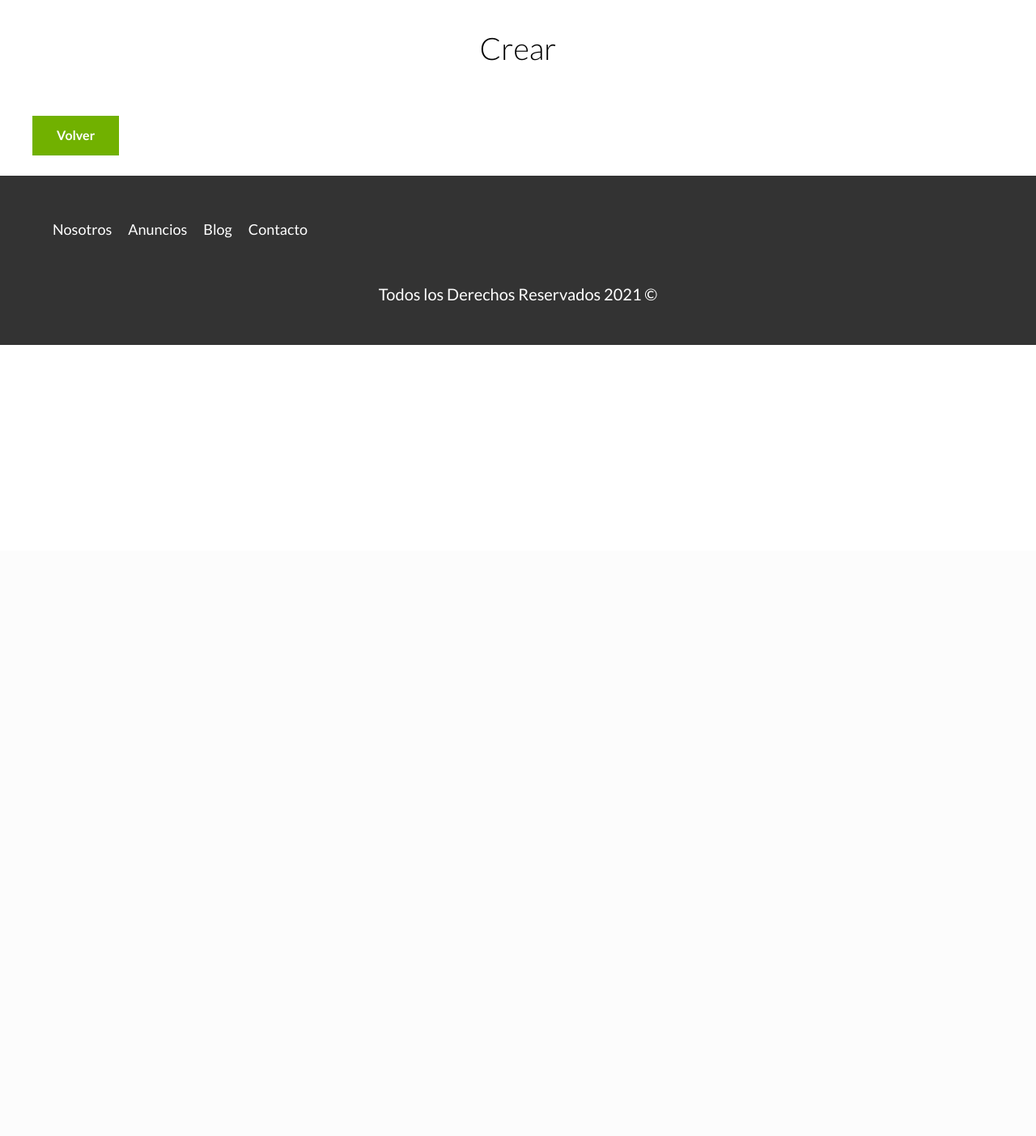
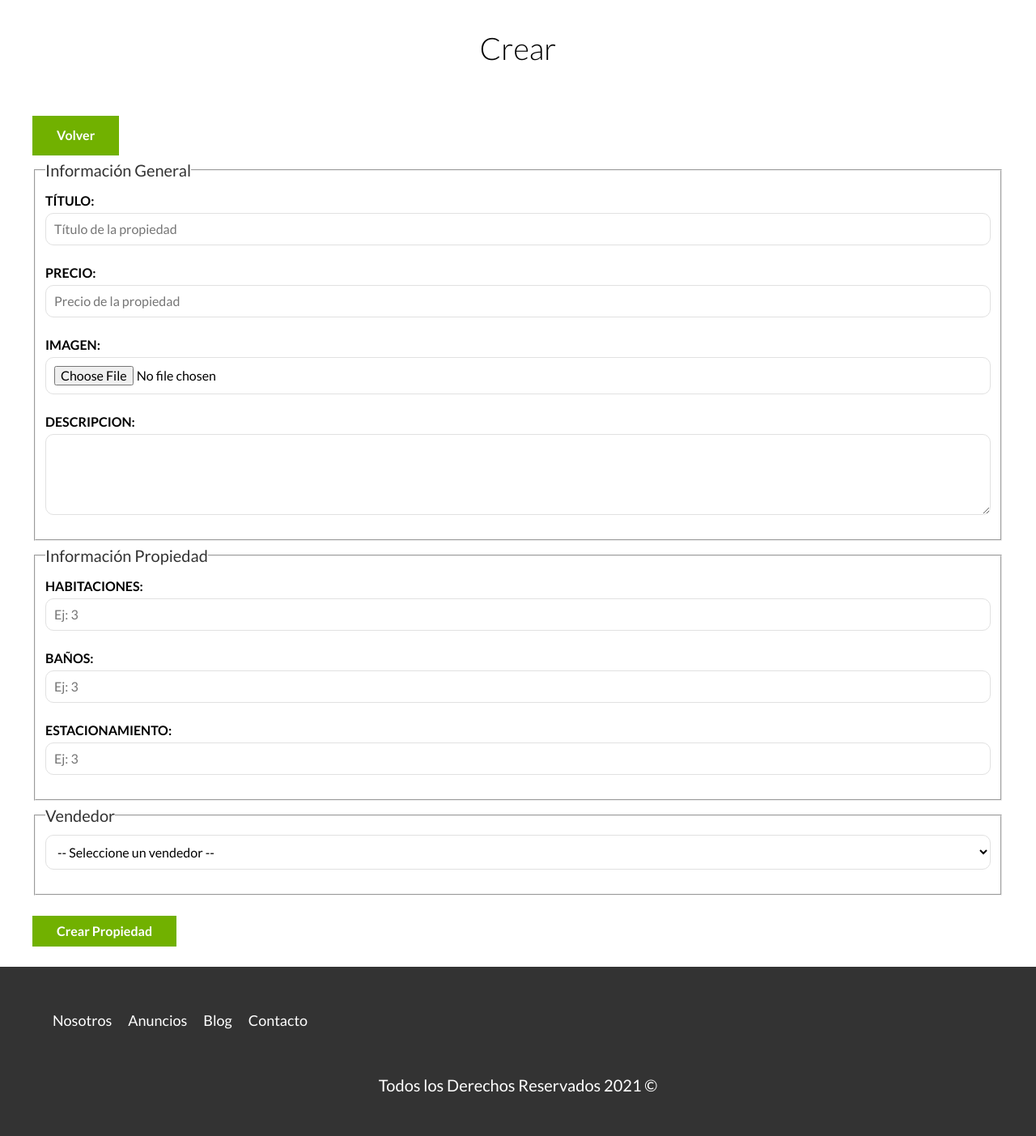
Before and after one commit to FranMendo2002/bienesRaices, a PHP site: page /admin/propiedades/crear.php in a window 1280 px wide. Shown: the part 120-1523 px from the top of the page at 81% size. Before the commit the page ends 546 px from the top, so only its background shows below. Run offline with PHP 8.4, Linux system fonts and the light colour scheme.

Commit message:
Cambio index.php y crear.php

```diff
--- a/admin/index.php
+++ b/admin/index.php
@@ -7,8 +7,6 @@ incluirTemplate('header');
     <h1>Administrador de Bienes Raices</h1>
 
     <a href="/admin/propiedades/crear.php" class="boton boton-verde">Nueva Propiedad</a>
-    <a href="/admin/propiedades/crear.php" class="boton boton-verde">Nueva Propiedad</a>
-    <a href="/admin/propiedades/crear.php" class="boton boton-verde">Nueva Propiedad</a>
 </main>
 
 <?php incluirTemplate('footer'); ?>
--- a/admin/propiedades/crear.php
+++ b/admin/propiedades/crear.php
@@ -7,6 +7,49 @@ incluirTemplate('header');
     <h1>Crear</h1>
 
     <a href="/admin" class="boton boton-verde">Volver</a>
+
+    <form class="formulario">
+        <fieldset>
+            <legend>Información General</legend>
+
+            <label for="titulo">Título:</label>
+            <input type="text" id="titulo" placeholder="Título de la propiedad">
+
+            <label for="precio">Precio:</label>
+            <input type="number" id="precio" placeholder="Precio de la propiedad">
+
+            <label for="imagen">Imagen:</label>
+            <input type="file" id="imagen" accept="image/jpeg, image/png">
+
+            <label for="imagen">Descripcion:</label>
+            <textarea id="descripcion"></textarea>
+        </fieldset>
+
+        <fieldset>
+            <legend>Información Propiedad</legend>
+
+            <label for="habitaciones">Habitaciones:</label>
+            <input type="number" id="habitaciones" placeholder="Ej: 3" min="1" max="9">
+
+            <label for="wc">Baños:</label>
+            <input type="number" id="wc" placeholder="Ej: 3" min="1" max="9">
+
+            <label for="estacionamiento">Estacionamiento:</label>
+            <input type="number" id="estacionamiento" placeholder="Ej: 3" min="1" max="9">
+        </fieldset>
+
+        <fieldset>
+            <legend>Vendedor</legend>
+
+            <select name="" id="">
+                <option value="" selected disabled>-- Seleccione un vendedor --</option>
+                <option value="1">Juan</option>
+                <option value="1">Franco</option>
+            </select>
+        </fieldset>
+
+        <input type="submit" value="Crear Propiedad" class="boton boton-verde">
+    </form>
 </main>
 
 <?php incluirTemplate('footer'); ?>
```
